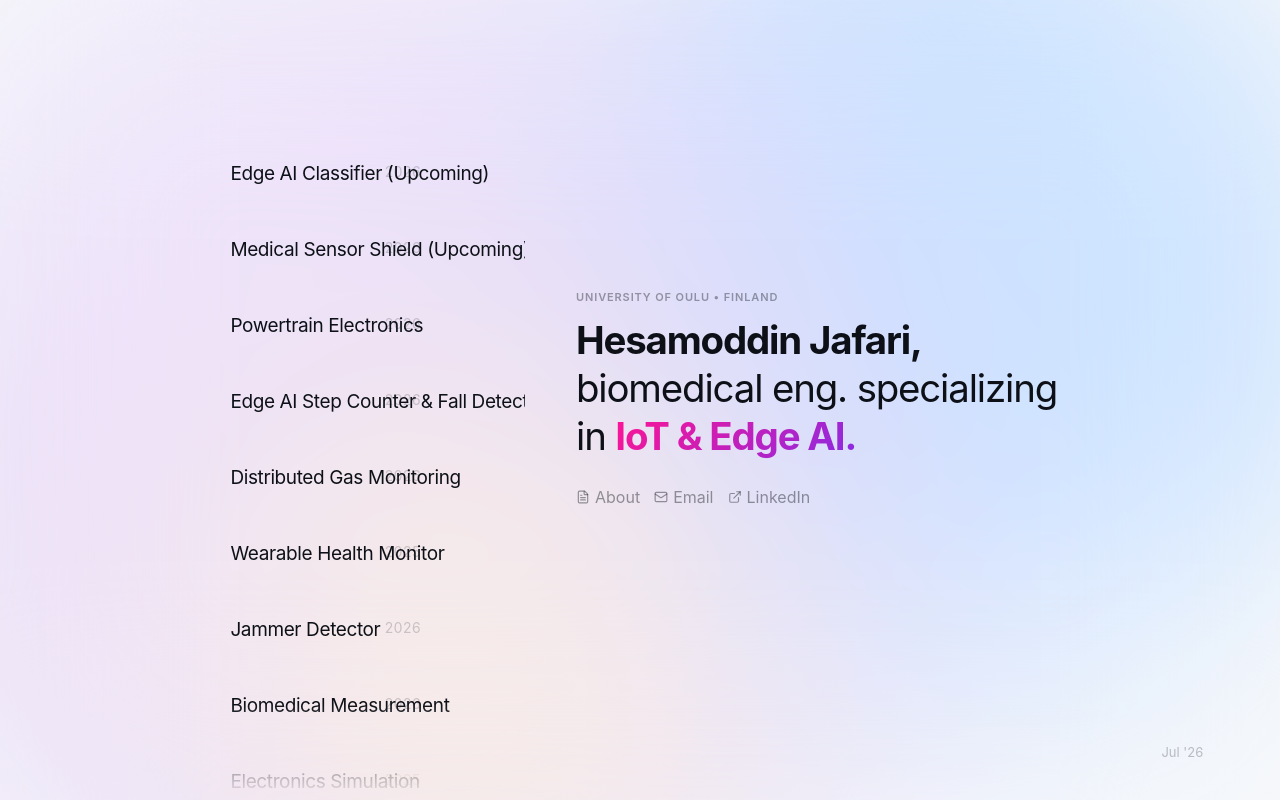
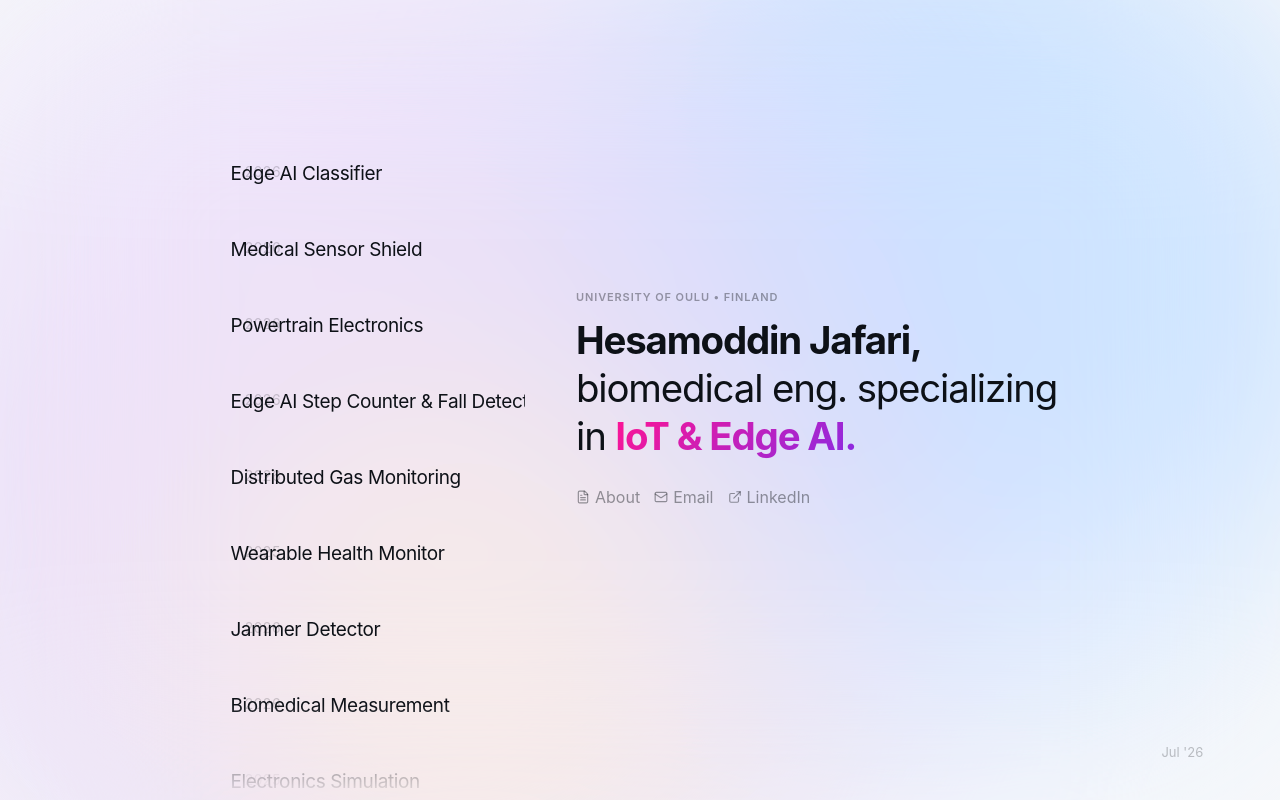
Before and after one commit to hjafari890/hesam-cv, a React (Vite) app: page / in a window 1280 px wide. Built offline with nearby package versions, Linux system fonts and the light colour scheme.

Commit message:
Remove (Upcoming) tags and move project years closer to titles

```diff
--- a/src/App.jsx
+++ b/src/App.jsx
@@ -381,8 +381,7 @@ function App() {
                 border: 'none',
                 position: 'relative',
                 cursor: 'default',
-                width: '100%',
-                maxWidth: '440px'
+                width: 'max-content'
               }}
             >
               <div className="project-grid">
--- a/src/data/cv.js
+++ b/src/data/cv.js
@@ -49,14 +49,14 @@ export const cvData = {
   ],
   projects: [
     {
-      title: "Edge AI Classifier (Upcoming)",
+      title: "Edge AI Classifier",
       year: "2026",
       organization: "TinyML & Distillation",
       description: "Implementing Tiny ML models and JEPA+distillation methods on Single-Board Computers (SBCs) for real-time PV panel defect detection at the edge.",
       videoSrc: "edge-classifier.mp4"
     },
     {
-      title: "Medical Sensor Shield (Upcoming)",
+      title: "Medical Sensor Shield",
       year: "2026",
       organization: "Hardware & PCB Design",
       description: "Designed and prototyped a multi-sensor actuator shield for the TI CC2650 SoC, integrating analog front-ends, I\u00B2C sensor buses, and GPIO-driven actuators onto a compact 4-layer PCB. The testbed enables rapid iteration of body-area network experiments — from impedance sensing to haptic feedback — with full KiCad schematics and board files.",
--- a/src/index.css
+++ b/src/index.css
@@ -73,16 +73,17 @@ a {
 }
 
 .project-grid {
-  display: grid;
-  grid-template-columns: 1fr auto;
+  display: flex;
   align-items: start;
-  gap: 12px;
+  justify-content: flex-start;
+  gap: 14px;
   width: 100%;
 }
 
 .project-name-col {
   position: relative;
   height: 40px;
+  min-width: max-content;
 }
 
 .project-name {
```
